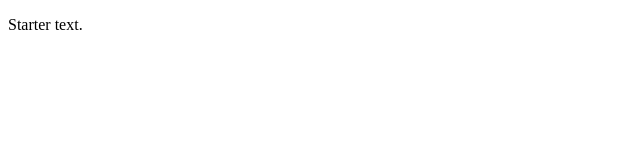
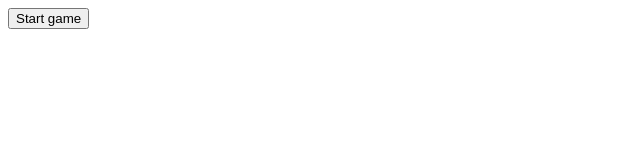
Before and after one commit to mjulmer/odin-memorycard, a React (Vite) app: page / in a window 1280 px wide. Shown: the top 160 px of the page, without its empty margins (0-640 px from the left). Built offline with nearby package versions, Linux system fonts and the light colour scheme.

Commit message:
Add basic logic for shifting game state between 3 core components
These will eventually get moved into their own files.

```diff
--- a/src/App.tsx
+++ b/src/App.tsx
@@ -1,14 +1,57 @@
 import { useState } from "react";
 import "./styles/App.css";
 
+type GameState = "startScreen" | "inProgress" | "gameEnded";
+
 function App() {
-  const [count, setCount] = useState(0);
+  const [gameState, setGameState] = useState<GameState>("startScreen");
+  const [highScore, setHighScore] = useState(0);
+  const [currentScore, setCurrentScore] = useState(0);
 
-  return (
-    <>
-      <p>Starter text.</p>
-    </>
-  );
+  if (gameState === "startScreen") {
+    return <StartScreen setGameState={setGameState} />;
+  } else if (gameState === "inProgress") {
+    return <GameScreen currentScore={currentScore} highScore={highScore} />;
+  } else {
+    return <EndScreen currentScore={currentScore} highScore={highScore} />;
+  }
+
+  function StartScreen({
+    setGameState,
+  }: {
+    setGameState: (gameState: GameState) => void;
+  }) {
+    return (
+      <>
+        <button onClick={() => setGameState("inProgress")}>Start game</button>
+      </>
+    );
+  }
+
+  function GameScreen({
+    currentScore,
+    highScore,
+  }: {
+    currentScore: number;
+    highScore: number;
+  }) {
+    return (
+      <>
+        <p>Current score: {currentScore}</p>
+        <p>High score: {highScore}</p>
+      </>
+    );
+  }
+
+  function EndScreen({
+    currentScore,
+    highScore,
+  }: {
+    currentScore: number;
+    highScore: number;
+  }) {
+    return <></>;
+  }
 }
 
 export default App;
```
